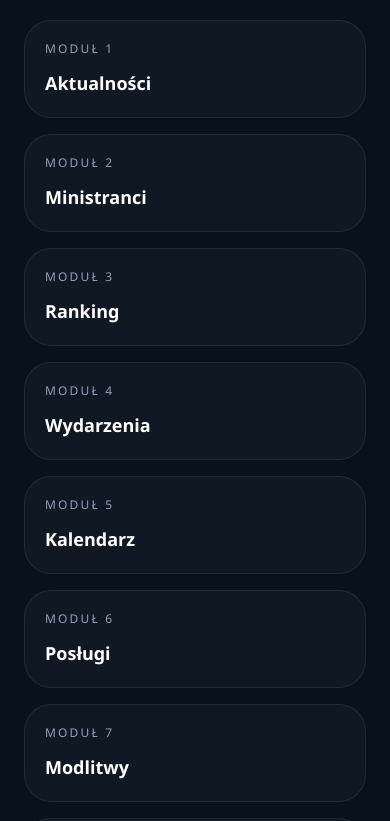
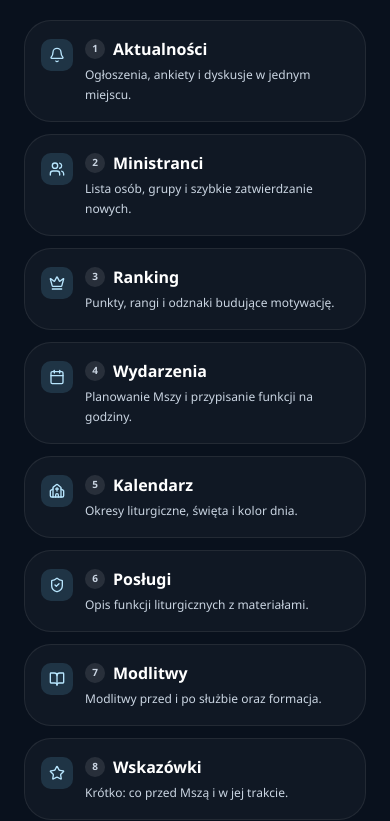
Before and after one commit to PolKleco/Ministranci, a Next.js app: page / in a window 390 px wide. Shown: the part 1200-2021 px from the top of the page. Built offline with nearby package versions, Linux system fonts and the light colour scheme.

Commit message:
Landing mobile: enrich 8 module cards with icons and descriptions

```diff
--- a/app/page.tsx
+++ b/app/page.tsx
@@ -80,14 +80,46 @@ function Tag({ children }: { children: ReactNode }) {
 }
 
 const MODULES = [
-  'Aktualności',
-  'Ministranci',
-  'Ranking',
-  'Wydarzenia',
-  'Kalendarz',
-  'Posługi',
-  'Modlitwy',
-  'Wskazówki',
+  {
+    title: 'Aktualności',
+    desc: 'Ogłoszenia, ankiety i dyskusje w jednym miejscu.',
+    icon: Bell,
+  },
+  {
+    title: 'Ministranci',
+    desc: 'Lista osób, grupy i szybkie zatwierdzanie nowych.',
+    icon: Users,
+  },
+  {
+    title: 'Ranking',
+    desc: 'Punkty, rangi i odznaki budujące motywację.',
+    icon: Crown,
+  },
+  {
+    title: 'Wydarzenia',
+    desc: 'Planowanie Mszy i przypisanie funkcji na godziny.',
+    icon: Calendar,
+  },
+  {
+    title: 'Kalendarz',
+    desc: 'Okresy liturgiczne, święta i kolor dnia.',
+    icon: Church,
+  },
+  {
+    title: 'Posługi',
+    desc: 'Opis funkcji liturgicznych z materiałami.',
+    icon: ShieldCheck,
+  },
+  {
+    title: 'Modlitwy',
+    desc: 'Modlitwy przed i po służbie oraz formacja.',
+    icon: BookOpen,
+  },
+  {
+    title: 'Wskazówki',
+    desc: 'Krótko: co przed Mszą i w jej trakcie.',
+    icon: Star,
+  },
 ];
 
 const PRIEST_FEATURES = [
@@ -228,15 +260,30 @@ export default function LandingPage() {
             </p>
           </Reveal>
 
-          <div className="mt-14 grid gap-4 sm:grid-cols-2 lg:grid-cols-4">
-            {MODULES.map((module, index) => (
-              <Reveal key={module} delay={index * 50}>
-                <div className="rounded-[1.7rem] border border-white/8 bg-white/[0.03] px-5 py-5">
-                  <div className="text-xs uppercase tracking-[0.18em] text-slate-400">Moduł {index + 1}</div>
-                  <div className="mt-3 text-lg font-semibold text-white">{module}</div>
-                </div>
-              </Reveal>
-            ))}
+          <div className="mt-14 grid gap-3 sm:grid-cols-2 lg:grid-cols-4">
+            {MODULES.map((module, index) => {
+              const Icon = module.icon;
+              return (
+                <Reveal key={module.title} delay={index * 50}>
+                  <div className="rounded-[1.7rem] border border-white/8 bg-white/[0.03] px-4 py-4">
+                    <div className="flex items-start gap-3">
+                      <div className="mt-0.5 flex h-8 w-8 shrink-0 items-center justify-center rounded-lg bg-sky-300/15 text-sky-200">
+                        <Icon className="h-4 w-4" />
+                      </div>
+                      <div className="min-w-0">
+                        <div className="flex items-center gap-2">
+                          <span className="inline-flex h-5 min-w-5 items-center justify-center rounded-full bg-white/10 px-1.5 text-[10px] font-semibold text-slate-300">
+                            {index + 1}
+                          </span>
+                          <div className="text-base font-semibold text-white">{module.title}</div>
+                        </div>
+                        <p className="mt-1 text-xs leading-5 text-slate-300">{module.desc}</p>
+                      </div>
+                    </div>
+                  </div>
+                </Reveal>
+              );
+            })}
           </div>
         </div>
       </section>
```
